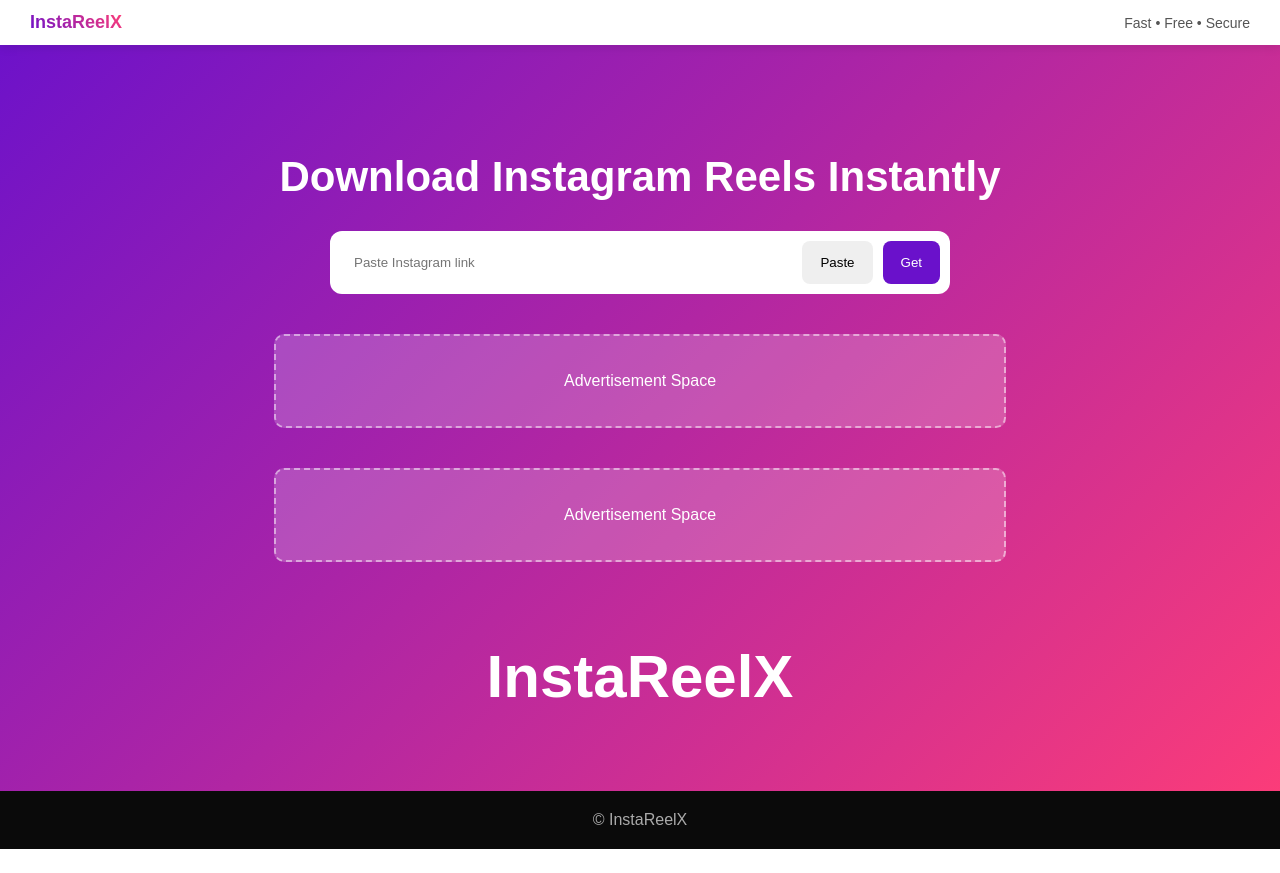
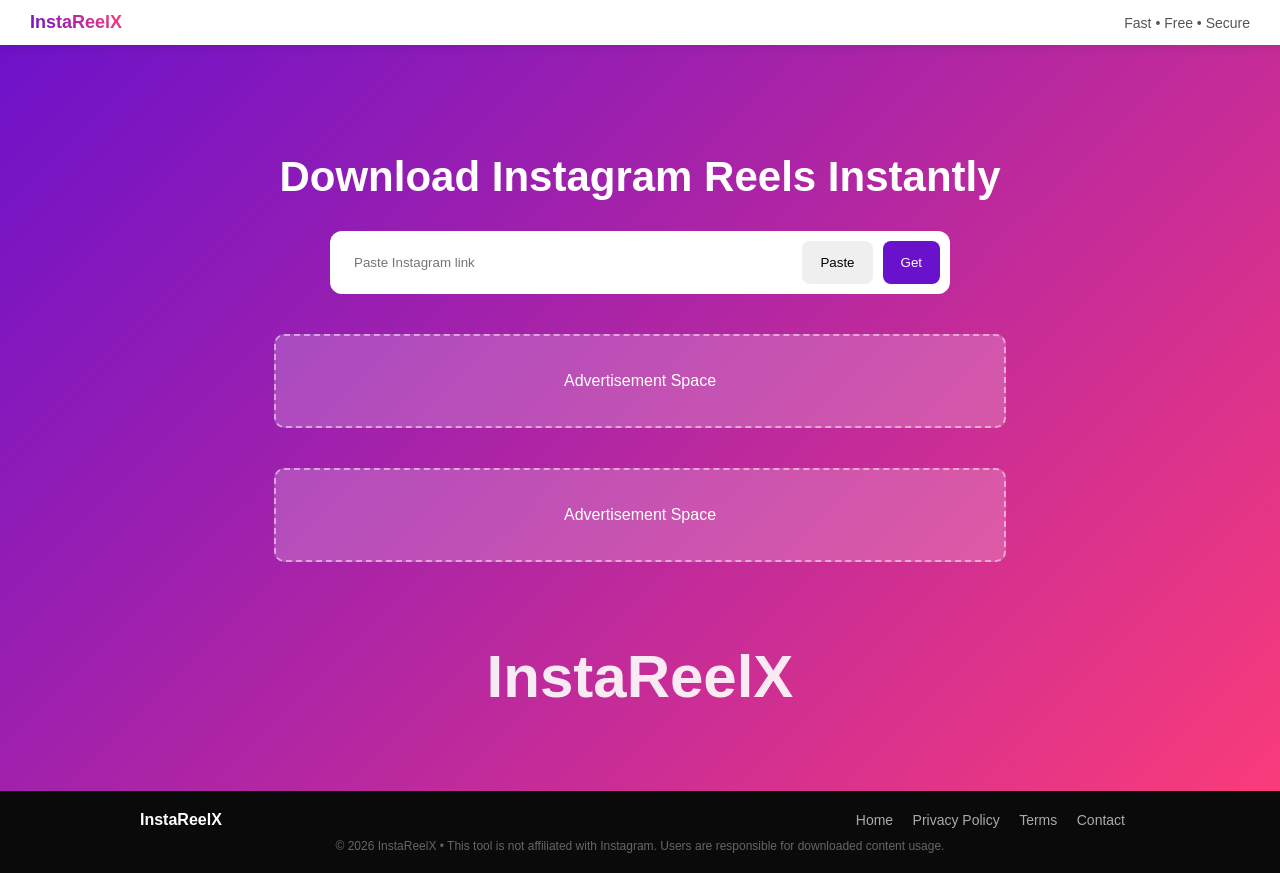
Before and after one commit to shikharyadav007/instareelx, a website: page index.html in a window 1280 px wide. Before the commit the page ends 849 px from the top, so only its background shows below. Drawn offline with Linux system fonts and the light colour scheme.

Commit message:
final ui + footer fix

```diff
--- a/index.html
+++ b/index.html
@@ -16,6 +16,7 @@
   text-align:center;
 }
 
+/* HEADER */
 .header{
   background:white;
   display:flex;
@@ -38,6 +39,7 @@
   font-size:14px;
 }
 
+/* MAIN */
 .hero{
   flex:1;
   padding:80px 20px;
@@ -47,6 +49,7 @@
   font-size:42px;
 }
 
+/* INPUT BOX */
 .box{
   background:white;
   border-radius:12px;
@@ -77,6 +80,7 @@
   color:white;
 }
 
+/* VIDEO */
 video{
   width:400px;
   max-width:90%;
@@ -90,12 +94,15 @@
   color:white;
 }
 
+/* BIG LOGO */
 .big-logo{
   font-size:60px;
   font-weight:bold;
   margin-top:80px;
+  opacity:0.9;
 }
 
+/* AD SPACE */
 .ad-box{
   margin:40px auto;
   width:728px;
@@ -109,10 +116,42 @@
   border-radius:10px;
 }
 
+/* FOOTER */
 .footer{
   background:#0a0a0a;
   color:#aaa;
-  padding:20px;
+  padding:20px 30px;
+}
+
+.footer-content{
+  display:flex;
+  justify-content:space-between;
+  flex-wrap:wrap;
+  gap:20px;
+  max-width:1000px;
+  margin:auto;
+}
+
+.footer-left{
+  font-weight:bold;
+  color:white;
+}
+
+.footer-links a{
+  color:#aaa;
+  text-decoration:none;
+  margin-right:15px;
+  font-size:14px;
+}
+
+.footer-links a:hover{
+  color:white;
+}
+
+.footer-bottom{
+  margin-top:10px;
+  font-size:12px;
+  color:#666;
 }
 </style>
 
@@ -149,7 +188,30 @@
 
 </div>
 
-<div class="footer">© InstaReelX</div>
+<!-- 🔥 AUTHENTIC FOOTER -->
+<div class="footer">
+
+  <div class="footer-content">
+
+    <div class="footer-left">
+      InstaReelX
+    </div>
+
+    <div class="footer-links">
+      <a href="#">Home</a>
+      <a href="#">Privacy Policy</a>
+      <a href="#">Terms</a>
+      <a href="#">Contact</a>
+    </div>
+
+  </div>
+
+  <div class="footer-bottom">
+    © 2026 InstaReelX • This tool is not affiliated with Instagram.
+    Users are responsible for downloaded content usage.
+  </div>
+
+</div>
 
 <script>
 let currentUrl = "";
```
